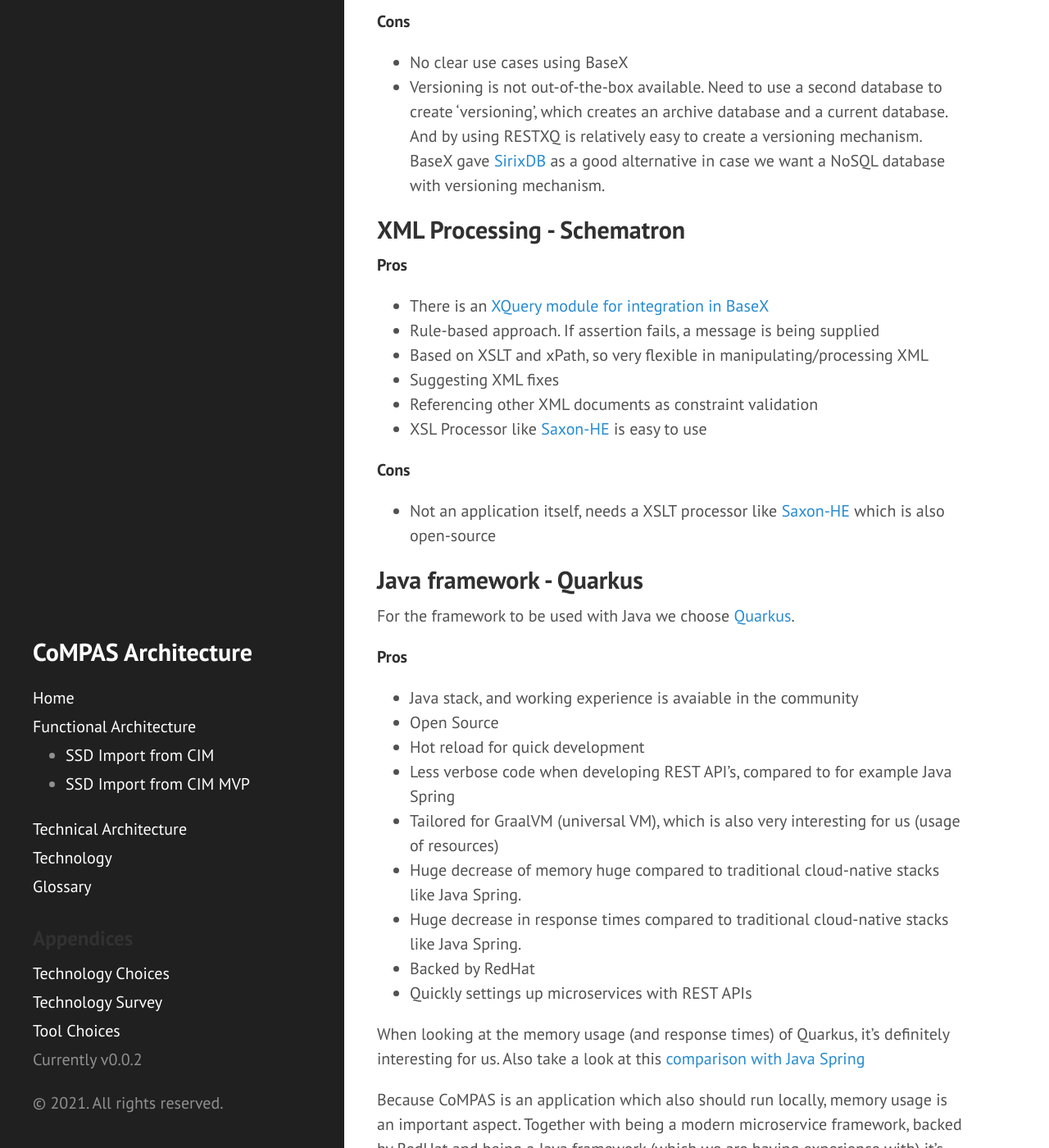
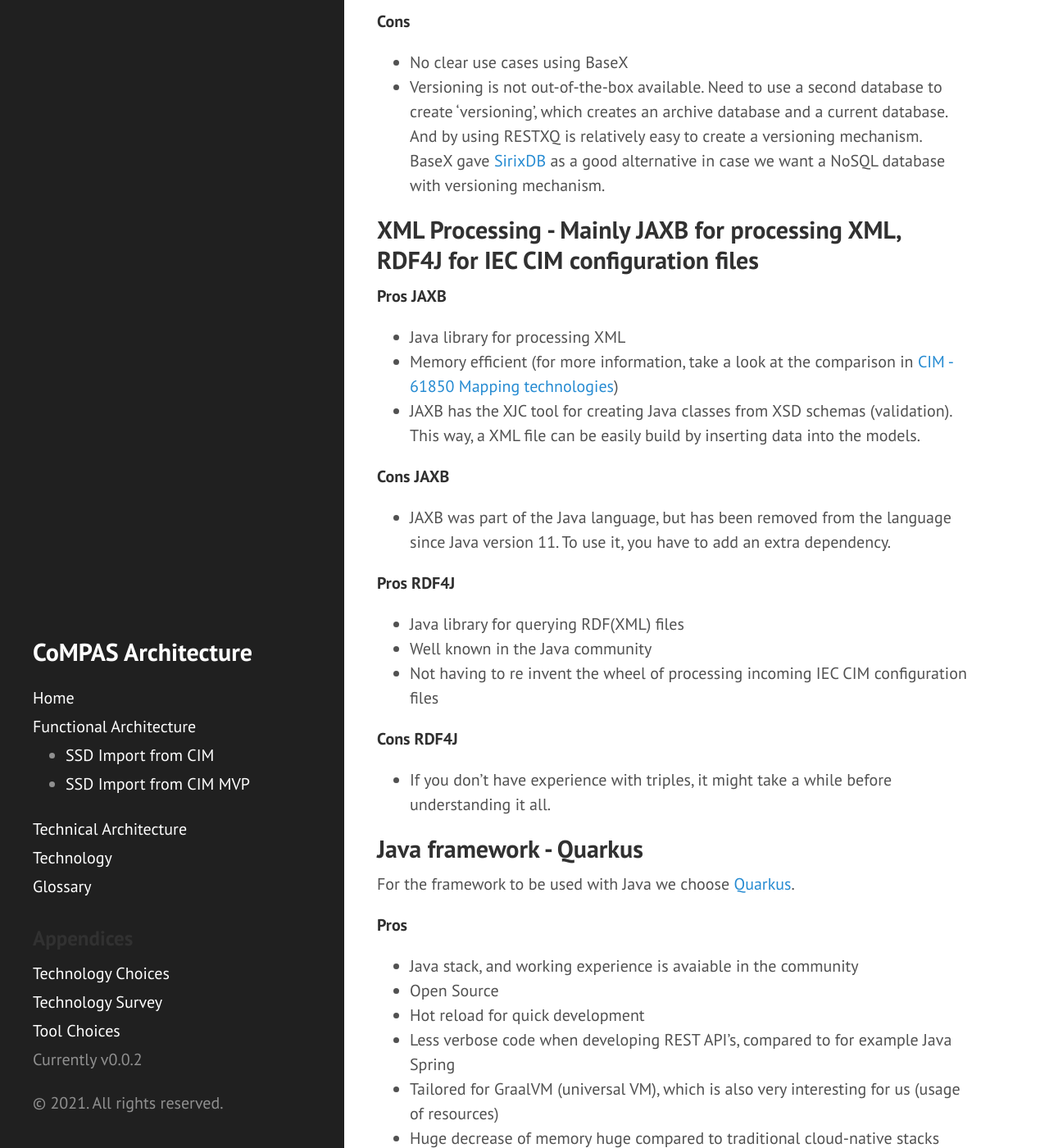
Before and after one commit to com-pas/compas-architecture, a Jekyll site: the page built from TECHNOLOGY.md, in a window 1280 px wide and 1400 px high, scrolled down 2126 px. Shown: the whole window at 82% size. Built offline with Jekyll 4.4.1, drawn with Linux system fonts in a browser that asks for light colours; our own code applies the rules of GitHub Pages for plain Markdown files.

Commit message:
Added updated XML processing choice
Signed-off-by: Rob Tjalma <rob@tjalma.com>

```diff
--- a/TECHNOLOGY.md
+++ b/TECHNOLOGY.md
@@ -43,19 +43,23 @@ For the database BaseX](https://basex.org/) is chosen on following arguments:
 - No clear use cases using BaseX
 - Versioning is not out-of-the-box available. Need to use a second database to create 'versioning', which creates an archive database and a current database. And by using RESTXQ is relatively easy to create a versioning mechanism. BaseX gave [SirixDB](https://sirix.io/) as a good alternative in case we want a NoSQL database with versioning mechanism.
 
-## XML Processing - Schematron
+## XML Processing - Mainly JAXB for processing XML, RDF4J for IEC CIM configuration files
 
-**Pros**
-- There is an [XQuery module for integration in BaseX](https://github.com/Schematron/schematron-basex)
-- Rule-based approach. If assertion fails, a message is being supplied
-- Based on XSLT and xPath, so very flexible in manipulating/processing XML
-- Suggesting XML fixes
-- Referencing other XML documents as constraint validation
-- XSL Processor like [Saxon-HE](http://saxon.sourceforge.net/) is easy to use
+**Pros JAXB**
+- Java library for processing XML
+- Memory efficient (for more information, take a look at the comparison in [CIM - 61850 Mapping technologies](./CIM_61850_MAPPING_MVP.md))
+- JAXB has the XJC tool for creating Java classes from XSD schemas (validation). This way, a XML file can be easily build by inserting data into the models.
 
-**Cons**
-- Not an application itself, needs a XSLT processor like [Saxon-HE](http://saxon.sourceforge.net/) which is also open-source
+**Cons JAXB**
+- JAXB was part of the Java language, but has been removed from the language since Java version 11. To use it, you have to add an extra dependency.
 
+**Pros RDF4J**
+- Java library for querying RDF(XML) files
+- Well known in the Java community
+- Not having to re invent the wheel of processing incoming IEC CIM configuration files
+
+**Cons RDF4J**
+- If you don't have experience with triples, it might take a while before understanding it all.
 
 ## Java framework - Quarkus
 For the framework to be used with Java we choose [Quarkus](https://quarkus.io/).
```
